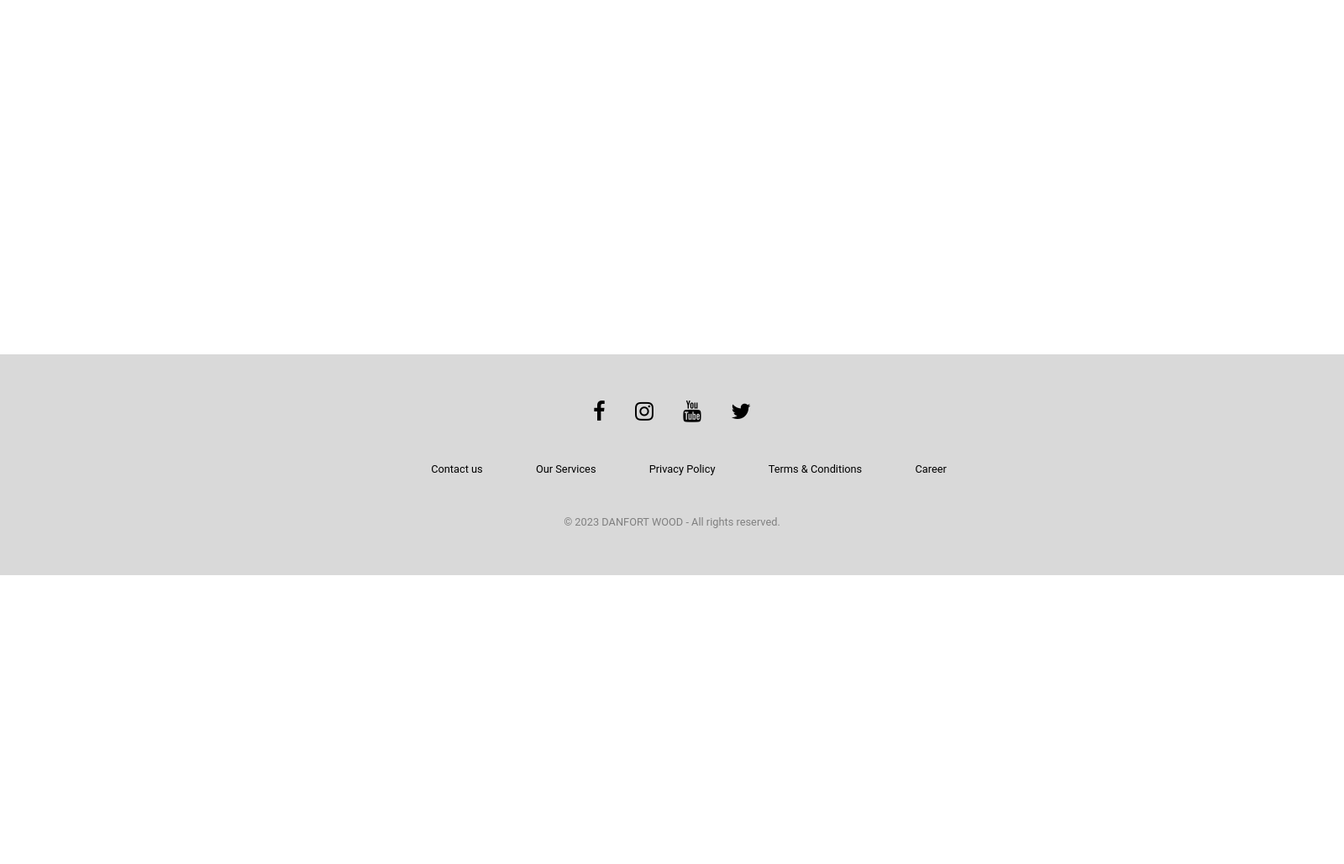
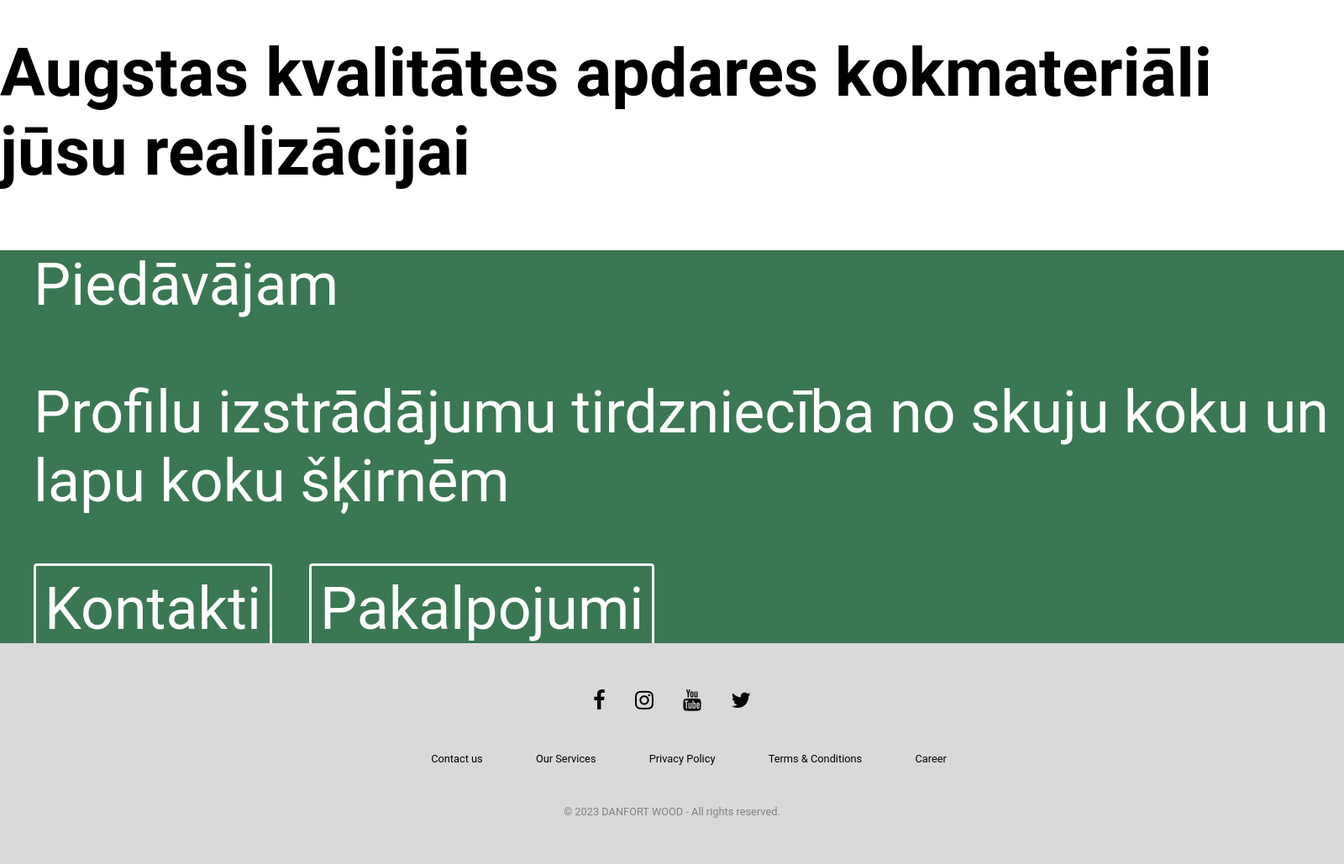
Before and after one commit to fowik/WoodWorking, a PHP site: page / in a window 1600 px wide. Shown: the part 115-1144 px from the top of the page at 84% size. Before the commit the page ends 800 px from the top, so only its background shows below. Run offline with PHP 8.4, Linux system fonts and the light colour scheme.

Commit message:
need to end index page

```diff
--- /dev/null
+++ b/assets/css/index.css
@@ -0,0 +1,33 @@
+.section-one{
+    width: 100%;
+}
+
+.text p {
+    font-size: 80px;
+    font-weight: bold;
+    width: 1600px;
+    margin: 40px auto;
+}
+
+.links-to {
+    color: white;
+    background-color: #3A7853;
+    height: 40%;
+}
+
+.links-to p {
+    font-size: 70px;
+    margin-left: 40px;
+}
+
+.links-to a {
+    margin-left: 40px;
+    margin-bottom: 40px;
+    text-decoration: none;
+    color: white;
+    font-size: 70px;
+    border: 3px solid white;
+    border-radius: 4px;
+    padding: 10px;
+
+}
--- a/assets/css/style.css
+++ b/assets/css/style.css
@@ -15,7 +15,5 @@ html, body {
 
 .main {
     flex: 1 1 auto;
-
-    width: 1140px;
     margin: auto;
 }
--- a/index.php
+++ b/index.php
@@ -11,6 +11,7 @@
     <link rel="stylesheet" href="assets/css/style.css">
     <link rel="stylesheet" href="assets/css/nav-bar.css">
     <link rel="stylesheet" href="assets/css/footer.css">
+    <link rel="stylesheet" href="assets/css/index.css">
     <link rel="stylesheet" href="https://cdnjs.cloudflare.com/ajax/libs/font-awesome/4.7.0/css/font-awesome.min.css">
     <!-- LINKS -->
     <title>Index</title>
@@ -21,7 +22,17 @@
     <?php include 'assets/views/nav-bar.php'; ?>
 
         <div class="main">
-
+            <section class="section-one">
+                <div class="text">
+                    <p>Augstas kvalitātes apdares kokmateriāli jūsu realizācijai</p>
+                </div>
+                <div class="links-to">
+                    <p>Piedāvājam</p>
+                    <p>Profilu izstrādājumu tirdzniecība no skuju koku un lapu koku šķirnēm</p>
+                    <a href="">Kontakti</a>
+                    <a href="">Pakalpojumi</a>
+                </div>
+            </section>
         </div>
 
     <?php include 'assets/views/footer.php'; ?>
```
